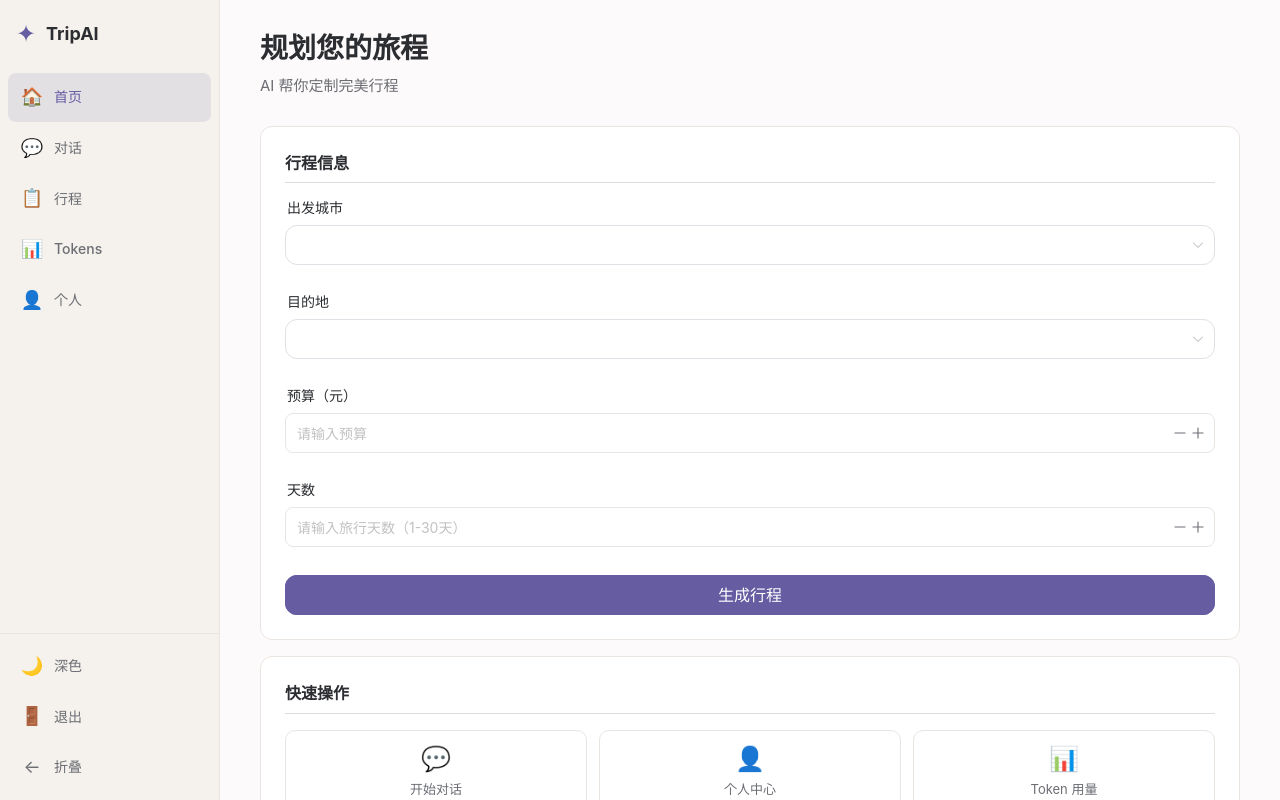
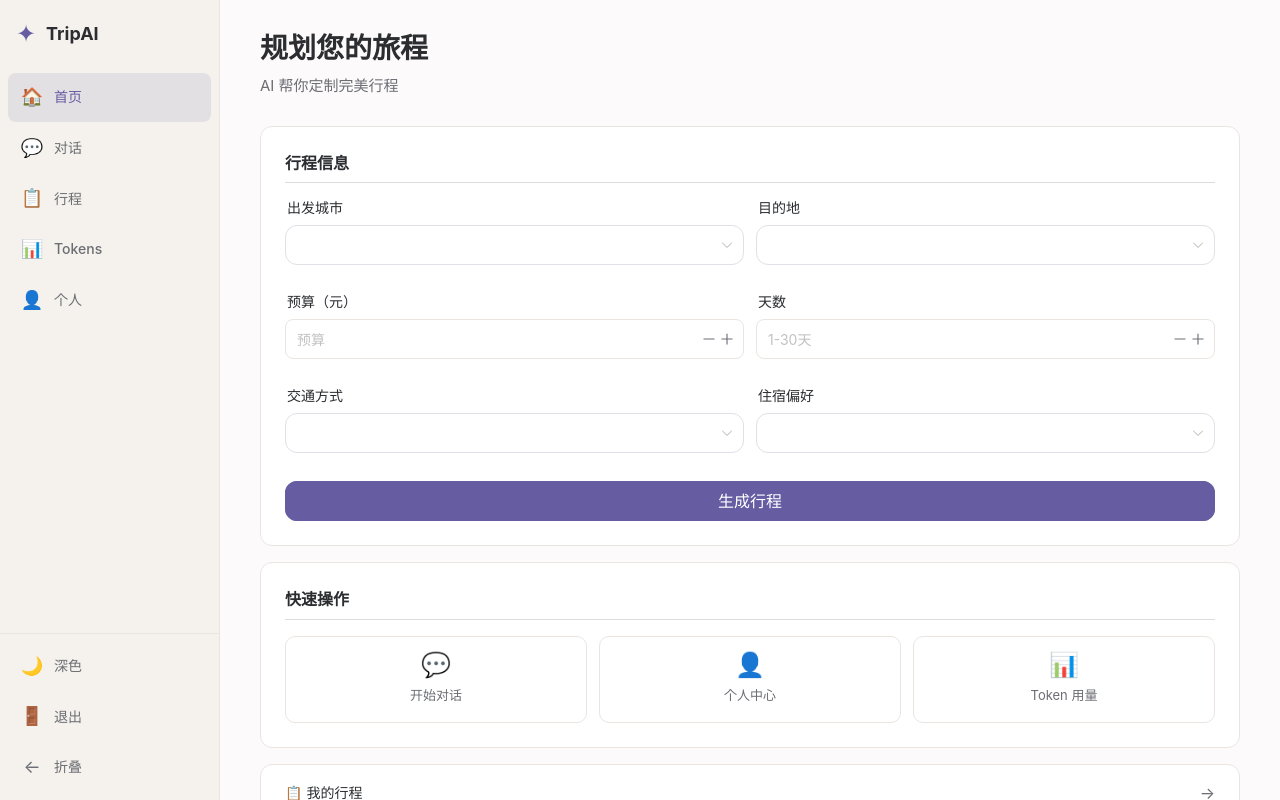
Before and after one commit to wpy2580536181-stack/trip-ai, a Vue app in the folder trip-front/: page / in a window 1280 px wide. Built offline with nearby package versions, Linux system fonts and the light colour scheme; sample sign-in values are in the browser's storage.

Commit message:
feat: 首页表单改两列布局 + 新增交通方式/住宿偏好字段

```diff
--- a/trip-front/components.d.ts
+++ b/trip-front/components.d.ts
@@ -34,6 +34,8 @@ declare module 'vue' {
     NDataTable: typeof import('naive-ui')['NDataTable']
     NForm: typeof import('naive-ui')['NForm']
     NFormItem: typeof import('naive-ui')['NFormItem']
+    NFormItemGi: typeof import('naive-ui')['NFormItemGi']
+    NGrid: typeof import('naive-ui')['NGrid']
     NInput: typeof import('naive-ui')['NInput']
     NInputNumber: typeof import('naive-ui')['NInputNumber']
     NModal: typeof import('naive-ui')['NModal']
--- a/trip-front/src/views/Home.vue
+++ b/trip-front/src/views/Home.vue
@@ -23,6 +23,8 @@ interface FormData {
   city: string
   budget: number | null
   days: number | null
+  transportMode: string
+  accommodation: string
 }
 
 const formData = reactive<FormData>({
@@ -30,7 +32,24 @@ const formData = reactive<FormData>({
   city: '',
   budget: null,
   days: null,
+  transportMode: '',
+  accommodation: '',
 })
+
+const transportOptions = [
+  { label: '🚕 打车', value: 'taxi' },
+  { label: '🚌 公交', value: 'bus' },
+  { label: '🚇 地铁', value: 'metro' },
+  { label: '🚗 自驾', value: 'self_drive' },
+  { label: '🔄 混合', value: 'mixed' },
+]
+
+const accommodationOptions = [
+  { label: '💰 经济型', value: 'budget' },
+  { label: '⭐ 舒适型', value: 'comfort' },
+  { label: '👑 豪华型', value: 'luxury' },
+  { label: '🏡 民宿', value: 'homestay' },
+]
 
 const cityOptions = ALL_CITIES.map(c => ({ label: c, value: c }))
 const popularDestinations = POPULAR_CITIES
@@ -69,6 +88,8 @@ const handleSubmit = async () => {
       budget: formData.budget,
       days: formData.days,
       departureCity: formData.departureCity || undefined,
+      transportMode: formData.transportMode || undefined,
+      accommodation: formData.accommodation || undefined,
     })
     if (res.success && res.data) {
       const tripId = (res.data as { id?: number }).id
@@ -82,6 +103,8 @@ const handleSubmit = async () => {
             budget: formData.budget,
             days: formData.days,
             departureCity: formData.departureCity || undefined,
+            transportMode: formData.transportMode || undefined,
+            accommodation: formData.accommodation || undefined,
           },
         })
       }
@@ -106,29 +129,47 @@ const handleSubmit = async () => {
     <div class="card search-card">
       <div class="section-title">行程信息</div>
       <n-form :model="formData">
-        <n-form-item label="出发城市" path="departureCity">
+        <n-grid :cols="24" :x-gap="12">
+          <n-form-item-gi :span="12" label="出发城市" path="departureCity">
             <n-select
               v-model:value="formData.departureCity"
               :options="cityOptions"
-            placeholder="请选择出发城市（可选）"
+              placeholder="可选"
               filterable
               clearable
             />
-        </n-form-item>
-        <n-form-item label="目的地" path="city">
+          </n-form-item-gi>
+          <n-form-item-gi :span="12" label="目的地" path="city">
             <n-select
               v-model:value="formData.city"
               :options="cityOptions"
-            placeholder="请选择目的地"
+              placeholder="请选择"
               filterable
             />
-        </n-form-item>
-        <n-form-item label="预算（元）" path="budget">
-          <n-input-number v-model:value="formData.budget" placeholder="请输入预算" :min="1" style="width: 100%" />
-        </n-form-item>
-        <n-form-item label="天数" path="days">
-          <n-input-number v-model:value="formData.days" placeholder="请输入旅行天数（1-30天）" :min="1" :max="30" style="width: 100%" />
-        </n-form-item>
+          </n-form-item-gi>
+          <n-form-item-gi :span="12" label="预算（元）" path="budget">
+            <n-input-number v-model:value="formData.budget" placeholder="预算" :min="1" style="width: 100%" />
+          </n-form-item-gi>
+          <n-form-item-gi :span="12" label="天数" path="days">
+            <n-input-number v-model:value="formData.days" placeholder="1-30天" :min="1" :max="30" style="width: 100%" />
+          </n-form-item-gi>
+          <n-form-item-gi :span="12" label="交通方式" path="transportMode">
+            <n-select
+              v-model:value="formData.transportMode"
+              :options="transportOptions"
+              placeholder="不限"
+              clearable
+            />
+          </n-form-item-gi>
+          <n-form-item-gi :span="12" label="住宿偏好" path="accommodation">
+            <n-select
+              v-model:value="formData.accommodation"
+              :options="accommodationOptions"
+              placeholder="不限"
+              clearable
+            />
+          </n-form-item-gi>
+        </n-grid>
       </n-form>
       <n-button type="primary" block strong :loading="isloading" @click="handleSubmit" size="large">
         生成行程
@@ -227,6 +268,10 @@ const handleSubmit = async () => {
   margin-bottom: 4px;
 }
 
+.search-card :deep(.n-grid) {
+  margin-bottom: 0;
+}
+
 .action-grid {
   display: grid;
   grid-template-columns: repeat(3, 1fr);
```
Lines whose indentation alone changed are shown as unchanged.
